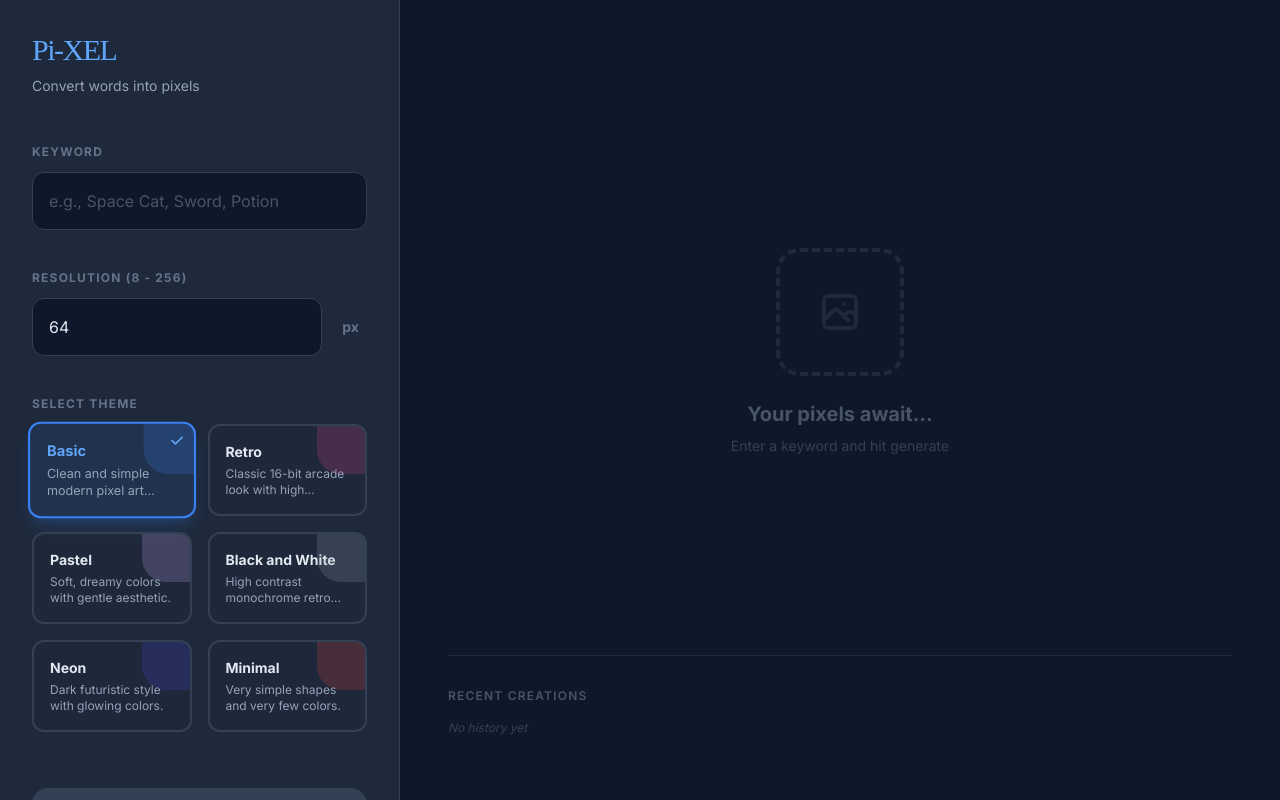
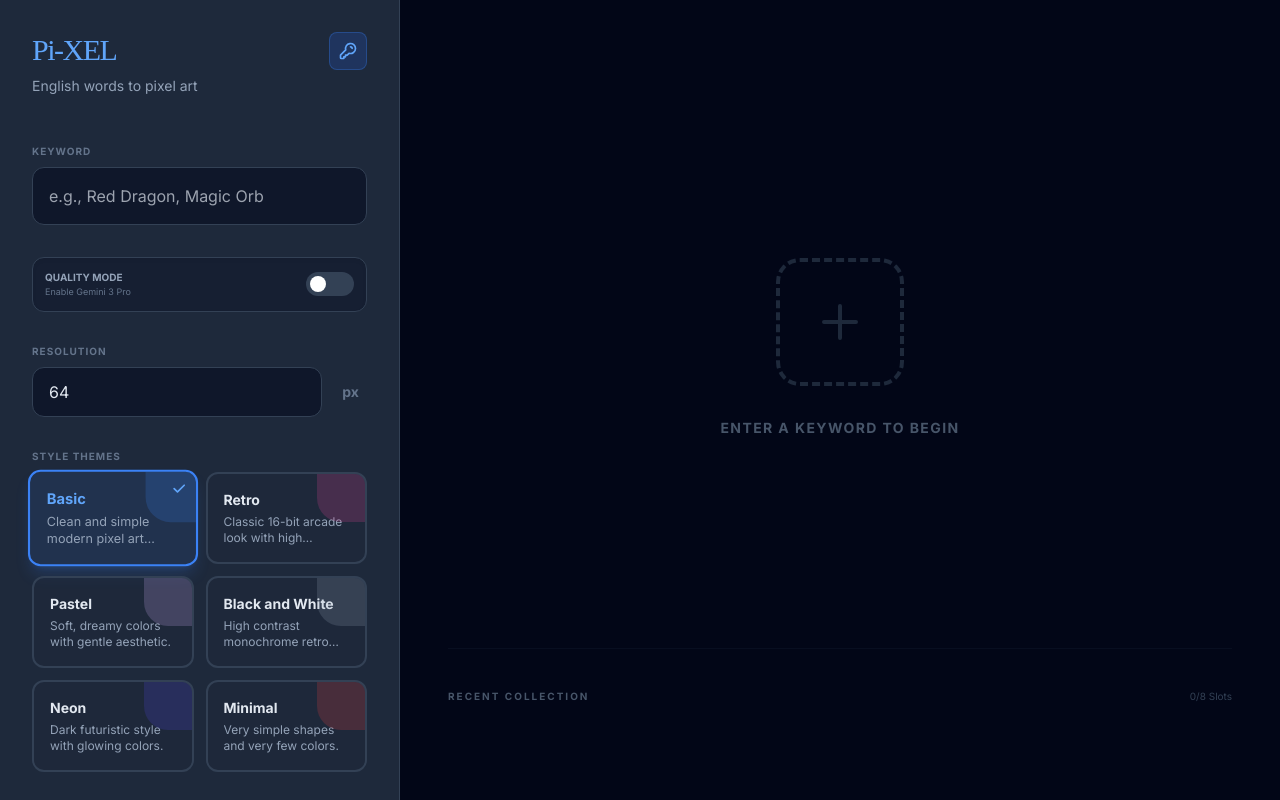
Before and after one commit to gwakseohyun/Pi-xel, a React (Vite) app: page / in a window 1280 px wide. Built offline with nearby package versions, Linux system fonts and the light colour scheme.

Commit message:
Update App.tsx

```diff
--- a/App.tsx
+++ b/App.tsx
@@ -1,5 +1,5 @@
 
-import React, { useState, useRef } from 'react';
+import React, { useState, useRef, useEffect } from 'react';
 import { Theme, GenerationState } from './types';
 import { THEMES } from './constants';
 import { GeminiService } from './services/geminiService';
@@ -10,6 +10,7 @@ const App: React.FC = () => {
   const [keyword, setKeyword] = useState('');
   const [resolution, setResolution] = useState<number>(64);
   const [selectedTheme, setSelectedTheme] = useState<Theme>(THEMES[0]);
+  const [isHighQuality, setIsHighQuality] = useState(false);
   const [history, setHistory] = useState<{url: string, keyword: string}[]>([]);
 
   const [state, setState] = useState<GenerationState>({
@@ -21,8 +22,48 @@ const App: React.FC = () => {
 
   const geminiService = useRef(new GeminiService());
 
+  // 앱 시작 시 API 키가 있는지 확인하고 없으면 안내합니다.
+  useEffect(() => {
+    const checkKey = async () => {
+      // @ts-ignore
+      if (window.aistudio && !(await window.aistudio.hasSelectedApiKey())) {
+        console.log("No API key detected. User needs to select one.");
+      }
+    };
+    checkKey();
+  }, []);
+
+  const promptKeySelection = async () => {
+    // @ts-ignore
+    if (window.aistudio) {
+      // @ts-ignore
+      await window.aistudio.openSelectKey();
+      // 키 선택 후 바로 실행할 수 있도록 상태 초기화
+      setState(prev => ({ ...prev, error: null }));
+      return true;
+    }
+    return false;
+  };
+
   const handleGenerate = async () => {
     if (!keyword.trim()) return;
+
+    let currentApiKey: string | undefined;
+    try {
+      currentApiKey = process.env.API_KEY;
+    } catch (e) {
+      currentApiKey = undefined;
+    }
+
+    // 키가 아예 없는 경우 (Vercel 환경변수가 클라이언트에 노출되지 않았을 때)
+    if (!currentApiKey) {
+      const bridgeOpened = await promptKeySelection();
+      if (!bridgeOpened) {
+        setState(prev => ({ ...prev, error: "API Key is missing. Please provide it via the key icon." }));
+        return;
+      }
+      // bridge가 열렸다면 사용자가 키를 선택할 것으로 기대하고 진행 시도 (Race condition 방지 위해 잠시 대기하지 않고 흐름 유지)
+    }
 
     const resValue = Math.max(8, Math.min(256, resolution));
     setResolution(resValue);
@@ -32,7 +73,8 @@ const App: React.FC = () => {
     try {
       const rawImage = await geminiService.current.generatePixelArt(
         keyword,
-        selectedTheme.promptSuffix
+        selectedTheme.promptSuffix,
+        isHighQuality
       );
 
       if (rawImage) {
@@ -50,20 +92,24 @@ const App: React.FC = () => {
           return newHistory.slice(0, 8);
         });
 
-        // Scroll to result on mobile after generation
         if (window.innerWidth < 768) {
           setTimeout(() => {
             document.getElementById('result-area')?.scrollIntoView({ behavior: 'smooth' });
           }, 100);
         }
-      } else {
-        throw new Error("No image data returned from AI.");
       }
     } catch (err: any) {
+      let errorMessage = err.message;
+
+      if (errorMessage === "API_KEY_MISSING" || errorMessage === "API_KEY_INVALID") {
+        errorMessage = "API key issue! Please click the key icon to select a valid key.";
+        await promptKeySelection();
+      }
+
       setState(prev => ({
         ...prev,
         isGenerating: false,
-        error: err.message || "Failed to generate pixel art. Please try again."
+        error: errorMessage || "Something went wrong. Please try again."
       }));
     }
   };
@@ -74,33 +120,50 @@ const App: React.FC = () => {
 
   return (
     <div className="min-h-screen bg-slate-900 text-slate-100 flex flex-col md:flex-row">
-      {/* Sidebar Controls */}
       <aside className="w-full md:w-[400px] md:h-screen md:sticky md:top-0 bg-slate-800 border-b md:border-b-0 md:border-r border-slate-700 p-6 sm:p-8 overflow-y-auto">
-        <div className="mb-8 md:mb-12">
+        <div className="mb-8 md:mb-12 flex justify-between items-start">
+          <div>
             <h1 className="pixel-font text-2xl md:text-3xl text-blue-400 mb-2 tracking-tighter">Pi-XEL</h1>
-          <p className="text-slate-400 text-xs md:text-sm">Convert words into pixels</p>
+            <p className="text-slate-400 text-xs md:text-sm">English words to pixel art</p>
+          </div>
+          <button
+            onClick={promptKeySelection}
+            className="p-2 bg-blue-600/20 hover:bg-blue-600/40 border border-blue-500/30 rounded-lg transition-all group"
+            title="Setup API Key"
+          >
+            <svg className="w-5 h-5 text-blue-400 group-hover:scale-110 transition-transform" fill="none" stroke="currentColor" viewBox="0 0 24 24">
+              <path strokeLinecap="round" strokeLinejoin="round" strokeWidth={2} d="M15 7a2 2 0 012 2m4 0a6 6 0 01-7.743 5.743L11 17H9v2H7v2H4a1 1 0 01-1-1v-2.586a1 1 0 01.293-.707l5.964-5.964A6 6 0 1121 9z" />
+            </svg>
+          </button>
         </div>
 
-        <div className="space-y-8 md:space-y-10">
-          {/* Input Section */}
+        <div className="space-y-6 md:space-y-8">
           <div>
-            <label className="block text-[10px] md:text-xs font-bold text-slate-500 uppercase tracking-widest mb-3">
-              KEYWORD
-            </label>
+            <label className="block text-[10px] font-bold text-slate-500 uppercase tracking-widest mb-2">KEYWORD</label>
             <input
               type="text"
               value={keyword}
               onChange={(e) => setKeyword(e.target.value)}
-              placeholder="e.g., Space Cat, Sword, Potion"
-              className="w-full bg-slate-900 border border-slate-700 rounded-xl px-4 py-3 md:py-4 focus:outline-none focus:ring-2 focus:ring-blue-500 text-slate-200 placeholder-slate-600 text-sm md:text-base"
+              placeholder="e.g., Red Dragon, Magic Orb"
+              className="w-full bg-slate-900 border border-slate-700 rounded-xl px-4 py-3 md:py-4 focus:outline-none focus:ring-2 focus:ring-blue-500 text-slate-200"
             />
           </div>
 
-          {/* Resolution Selection */}
+          <div className="flex items-center justify-between p-3 bg-slate-900/50 rounded-xl border border-slate-700 shadow-inner">
+            <div className="flex flex-col">
+              <span className="text-[10px] font-bold text-slate-400 uppercase">Quality Mode</span>
+              <span className="text-[9px] text-slate-500">Enable Gemini 3 Pro</span>
+            </div>
+            <button
+              onClick={() => setIsHighQuality(!isHighQuality)}
+              className={`w-12 h-6 rounded-full transition-colors relative ${isHighQuality ? 'bg-blue-600' : 'bg-slate-700'}`}
+            >
+              <div className={`absolute top-1 w-4 h-4 bg-white rounded-full transition-all ${isHighQuality ? 'left-7' : 'left-1'}`}></div>
+            </button>
+          </div>
+
           <div>
-            <label className="block text-[10px] md:text-xs font-bold text-slate-500 uppercase tracking-widest mb-3">
-              RESOLUTION (8 - 256)
-            </label>
+            <label className="block text-[10px] font-bold text-slate-500 uppercase tracking-widest mb-2">RESOLUTION</label>
             <div className="flex items-center gap-3">
                <input
                 type="number"
@@ -108,18 +171,15 @@ const App: React.FC = () => {
                 max="256"
                 value={resolution}
                 onChange={(e) => setResolution(parseInt(e.target.value) || 0)}
-                className="w-full bg-slate-900 border border-slate-700 rounded-xl px-4 py-3 md:py-4 focus:outline-none focus:ring-2 focus:ring-blue-500 text-slate-200 text-sm md:text-base [appearance:textfield] [&::-webkit-outer-spin-button]:appearance-none [&::-webkit-inner-spin-button]:appearance-none"
+                className="w-full bg-slate-900 border border-slate-700 rounded-xl px-4 py-3 focus:outline-none focus:ring-2 focus:ring-blue-500 text-slate-200"
               />
-              <span className="text-slate-500 font-bold px-2 whitespace-nowrap text-sm">px</span>
+              <span className="text-slate-500 font-bold px-2 text-sm">px</span>
             </div>
           </div>
 
-          {/* Themes Selection */}
           <div>
-            <label className="block text-[10px] md:text-xs font-bold text-slate-500 uppercase tracking-widest mb-3">
-              Select Theme
-            </label>
-            <div className="grid grid-cols-2 gap-3 md:gap-4">
+            <label className="block text-[10px] font-bold text-slate-500 uppercase tracking-widest mb-2">Style Themes</label>
+            <div className="grid grid-cols-2 gap-3">
               {THEMES.map((theme) => (
                 <ThemeCard
                   key={theme.id}
@@ -131,93 +191,61 @@ const App: React.FC = () => {
             </div>
           </div>
 
-          {/* Action Button */}
-          <div className="pt-4 pb-4 md:pb-0">
           <button
             onClick={handleGenerate}
             disabled={state.isGenerating || !keyword}
-              className={`w-full py-4 md:py-5 rounded-2xl font-bold text-sm md:text-base flex items-center justify-center gap-3 transition-all ${
+            className={`w-full py-4 rounded-2xl font-bold flex items-center justify-center gap-3 transition-all ${
               state.isGenerating || !keyword
-                  ? 'bg-slate-700 text-slate-500 cursor-not-allowed'
-                  : 'bg-blue-600 hover:bg-blue-500 text-white shadow-lg shadow-blue-900/40 active:scale-[0.98]'
+                ? 'bg-slate-700 text-slate-500'
+                : 'bg-blue-600 hover:bg-blue-500 text-white shadow-lg active:scale-[0.98]'
             }`}
           >
-              {state.isGenerating ? (
-                <>
-                  <div className="w-5 h-5 border-2 border-white/30 border-t-white rounded-full animate-spin"></div>
-                  Generating...
-                </>
-              ) : (
-                'Generate Art'
-              )}
+            {state.isGenerating ? <><div className="w-5 h-5 border-2 border-white/30 border-t-white rounded-full animate-spin"></div>Processing...</> : 'Generate Pixels'}
           </button>
-          </div>
         </div>
       </aside>
 
-      {/* Main Canvas Area */}
-      <main className="flex-1 flex flex-col bg-slate-900 p-6 sm:p-10 md:p-12 min-h-[500px]">
+      <main className="flex-1 flex flex-col bg-slate-950 p-6 md:p-12 min-h-[500px]">
         <div id="result-area" className="flex-1 flex items-center justify-center relative py-12">
           {state.error && (
-            <div className="absolute top-0 left-0 right-0 bg-red-500/10 border border-red-500/50 text-red-400 p-4 rounded-xl text-sm text-center animate-in fade-in slide-in-from-top-4 duration-300">
-              {state.error}
+            <div className="absolute top-0 left-0 right-0 bg-red-500/10 border border-red-500/30 text-red-400 p-4 rounded-xl text-sm text-center animate-in fade-in slide-in-from-top-2">
+              <p className="font-medium">{state.error}</p>
+              <button onClick={promptKeySelection} className="mt-2 text-blue-400 hover:text-blue-300 underline font-bold decoration-2 underline-offset-4">
+                [ Click here to setup API Key ]
+              </button>
             </div>
           )}
 
           {!state.resultImageUrl && !state.isGenerating && (
-            <div className="text-center px-4">
-              <div className="w-24 h-24 md:w-32 md:h-32 border-4 border-dashed border-slate-800 rounded-3xl mx-auto mb-6 flex items-center justify-center">
-                <svg className="w-10 h-10 md:w-12 md:h-12 text-slate-800" fill="none" stroke="currentColor" viewBox="0 0 24 24">
-                  <path strokeLinecap="round" strokeLinejoin="round" strokeWidth={2} d="M4 16l4.586-4.586a2 2 0 012.828 0L16 16m-2-2l1.586-1.586a2 2 0 012.828 0L20 14m-6-6h.01M6 20h12a2 2 0 002-2V6a2 2 0 00-2-2H6a2 2 0 00-2 2v12a2 2 0 002 2z" />
-                </svg>
+            <div className="text-center group">
+              <div className="w-32 h-32 border-4 border-dashed border-slate-800 rounded-3xl mx-auto mb-8 flex items-center justify-center group-hover:border-slate-700 transition-colors">
+                <svg className="w-12 h-12 text-slate-800 group-hover:text-slate-700 transition-colors" fill="none" stroke="currentColor" viewBox="0 0 24 24"><path strokeLinecap="round" strokeLinejoin="round" strokeWidth={2} d="M12 4v16m8-8H4" /></svg>
               </div>
-              <h2 className="text-slate-600 font-bold text-lg md:text-xl">Your pixels await...</h2>
-              <p className="text-slate-700 text-xs md:text-sm mt-2">Enter a keyword and hit generate</p>
+              <h2 className="text-slate-600 font-bold tracking-widest text-sm uppercase">Enter a keyword to begin</h2>
             </div>
           )}
 
           {state.isGenerating && (
             <div className="flex flex-col items-center">
-              <div className="w-48 h-48 md:w-64 md:h-64 bg-slate-800 rounded-2xl animate-pulse flex items-center justify-center border-2 border-slate-700 relative overflow-hidden">
+              <div className="w-56 h-56 md:w-72 md:h-72 bg-slate-900 rounded-3xl animate-pulse flex items-center justify-center border-2 border-slate-800 relative overflow-hidden">
                 <div className="absolute inset-0 bg-gradient-to-t from-blue-500/10 to-transparent"></div>
-                <div className="text-slate-600 text-[10px] md:text-xs pixel-font animate-bounce">PIXELATING...</div>
+                <div className="text-blue-500/50 text-[10px] pixel-font animate-bounce uppercase">Rendering...</div>
               </div>
             </div>
           )}
 
           {state.resultImageUrl && !state.isGenerating && (
-            <div className="flex flex-col items-center w-full max-w-sm md:max-w-md">
-              <div className="relative group p-3 md:p-4 bg-slate-800 rounded-3xl shadow-2xl border border-slate-700 w-full aspect-square flex items-center justify-center">
-                <div className="absolute inset-3 md:inset-4 rounded-xl overflow-hidden pointer-events-none opacity-20">
-                  <div className="w-full h-full bg-[radial-gradient(#475569_1px,transparent_1px)] [background-size:8px_8px]"></div>
-                </div>
+            <div className="flex flex-col items-center w-full max-w-sm md:max-w-md animate-in zoom-in-95 duration-500">
+              <div className="relative p-4 md:p-6 bg-slate-900 rounded-[2.5rem] shadow-[0_0_50px_rgba(0,0,0,0.5)] border border-slate-800 w-full aspect-square flex items-center justify-center overflow-hidden group">
+                <div className="absolute inset-0 bg-[radial-gradient(#1e293b_1.5px,transparent_1.5px)] [background-size:24px_24px] opacity-20 group-hover:opacity-40 transition-opacity"></div>
+                <img src={state.resultImageUrl} alt="Result" className="w-full h-full object-contain pixelated relative z-10 drop-shadow-[0_0_20px_rgba(59,130,246,0.3)]" />
 
-                <img
-                  src={state.resultImageUrl}
-                  alt="Pixel Art Result"
-                  className="w-full h-full object-contain pixelated relative z-10 transition-transform group-hover:scale-[1.02]"
-                />
-
-                <div className="absolute -bottom-16 md:-bottom-12 flex flex-col sm:flex-row gap-3 w-full justify-center px-4">
-                  <button
-                    onClick={() => handleDownload(state.resultImageUrl!, keyword)}
-                    className="bg-green-600 hover:bg-green-500 text-white px-6 py-3 rounded-full font-bold shadow-lg flex items-center justify-center gap-2 transition-all active:scale-95 text-sm md:text-base order-1"
-                  >
-                    <svg className="w-4 h-4" fill="none" stroke="currentColor" viewBox="0 0 24 24">
-                      <path strokeLinecap="round" strokeLinejoin="round" strokeWidth={2} d="M4 16v1a2 2 0 002 2h12a2 2 0 002-2v-1m-4-4l-4 4m0 0l-4-4m4 4V4" />
-                    </svg>
+                <div className="absolute -bottom-16 md:-bottom-14 flex flex-col sm:flex-row gap-3 w-full justify-center px-4">
+                  <button onClick={() => handleDownload(state.resultImageUrl!, keyword)} className="bg-blue-600 hover:bg-blue-500 text-white px-10 py-3.5 rounded-full font-bold shadow-xl transition-all active:scale-95 text-sm ring-4 ring-blue-600/20">
                     Download PNG
                   </button>
-                  <button
-                    onClick={() => {
-                      if (state.originalResult) {
-                         const win = window.open();
-                         win?.document.write(`<img src="${state.originalResult}" style="max-width: 100%; height: auto;"/>`);
-                      }
-                    }}
-                    className="bg-slate-700 hover:bg-slate-600 text-slate-300 px-6 py-3 rounded-full text-sm font-semibold transition-all order-2"
-                  >
-                    View Original
+                  <button onClick={() => { if (state.originalResult) { const win = window.open(); win?.document.write(`<body style="margin:0;display:flex;justify-content:center;align-items:center;background:#000;height:100vh"><img src="${state.originalResult}" style="max-height:90%; image-rendering: pixelated;"/></body>`); } }} className="bg-slate-800 hover:bg-slate-700 text-slate-400 px-6 py-3.5 rounded-full text-xs font-bold transition-all">
+                    Show AI RAW
                   </button>
                 </div>
               </div>
@@ -225,47 +253,18 @@ const App: React.FC = () => {
           )}
         </div>
 
-        {/* Recent History / Gallery */}
-        <div className="mt-12 md:mt-auto pt-8 border-t border-slate-800">
-          <h3 className="text-[10px] md:text-xs font-semibold text-slate-600 uppercase tracking-widest mb-4">Recent Creations</h3>
-          <div className="flex gap-4 overflow-x-auto pb-4 scrollbar-hide snap-x">
-            {history.length === 0 ? (
-              <p className="text-slate-700 text-xs italic">No history yet</p>
-            ) : (
-              history.map((item, idx) => (
-                <div
-                  key={idx}
-                  className="group relative w-16 h-16 md:w-20 md:h-20 flex-shrink-0 bg-slate-800 rounded-xl p-2 border border-slate-700 hover:border-blue-500/50 transition-colors snap-start"
-                >
-                  <img
-                    src={item.url}
-                    className="w-full h-full object-contain pixelated cursor-pointer"
-                    alt={`History ${idx}`}
-                    onClick={() => {
-                      setState(prev => ({ ...prev, resultImageUrl: item.url, error: null, originalResult: null }));
-                      document.getElementById('result-area')?.scrollIntoView({ behavior: 'smooth' });
-                    }}
-                  />
-                  {/* Hover Download Button - larger touch area for mobile */}
-                  <button
-                    onClick={(e) => {
-                      e.stopPropagation();
-                      handleDownload(item.url, item.keyword);
-                    }}
-                    className="absolute top-0 right-0 w-8 h-8 bg-black/60 hover:bg-black/90 text-white rounded-tr-xl rounded-bl-xl flex items-center justify-center opacity-0 md:group-hover:opacity-100 transition-opacity z-20"
-                    title="Download this image"
-                  >
-                    <svg className="w-3 h-3" fill="none" stroke="currentColor" viewBox="0 0 24 24">
-                      <path strokeLinecap="round" strokeLinejoin="round" strokeWidth={2} d="M4 16v1a2 2 0 002 2h12a2 2 0 002-2v-1m-4-4l-4 4m0 0l-4-4m4 4V4" />
-                    </svg>
-                  </button>
-                  {/* Visible download button for mobile as hover doesn't exist */}
-                  <div className="md:hidden absolute -bottom-1 -right-1">
-                    <div className="bg-blue-500 w-4 h-4 rounded-full border-2 border-slate-800"></div>
+        <div className="mt-16 md:mt-auto pt-10 border-t border-slate-900/50">
+          <div className="flex justify-between items-center mb-6">
+            <h3 className="text-[10px] font-bold text-slate-600 uppercase tracking-[0.2em]">Recent Collection</h3>
+            <span className="text-[10px] text-slate-700">{history.length}/8 Slots</span>
           </div>
+          <div className="flex gap-5 overflow-x-auto pb-6 scrollbar-hide">
+            {history.map((item, idx) => (
+              <div key={idx} className="group relative w-20 h-20 md:w-24 md:h-24 flex-shrink-0 bg-slate-900 rounded-2xl p-3 border border-slate-800 hover:border-blue-500/50 transition-all cursor-pointer hover:-translate-y-1" onClick={() => setState(prev => ({ ...prev, resultImageUrl: item.url, error: null, originalResult: null }))}>
+                <img src={item.url} className="w-full h-full object-contain pixelated group-hover:scale-110 transition-transform" alt="Collection" />
+                <div className="absolute inset-x-0 -bottom-2 h-1 bg-blue-500 scale-x-0 group-hover:scale-x-100 transition-transform rounded-full"></div>
               </div>
-              ))
-            )}
+            ))}
           </div>
         </div>
       </main>
```
Lines whose indentation alone changed are shown as unchanged.
